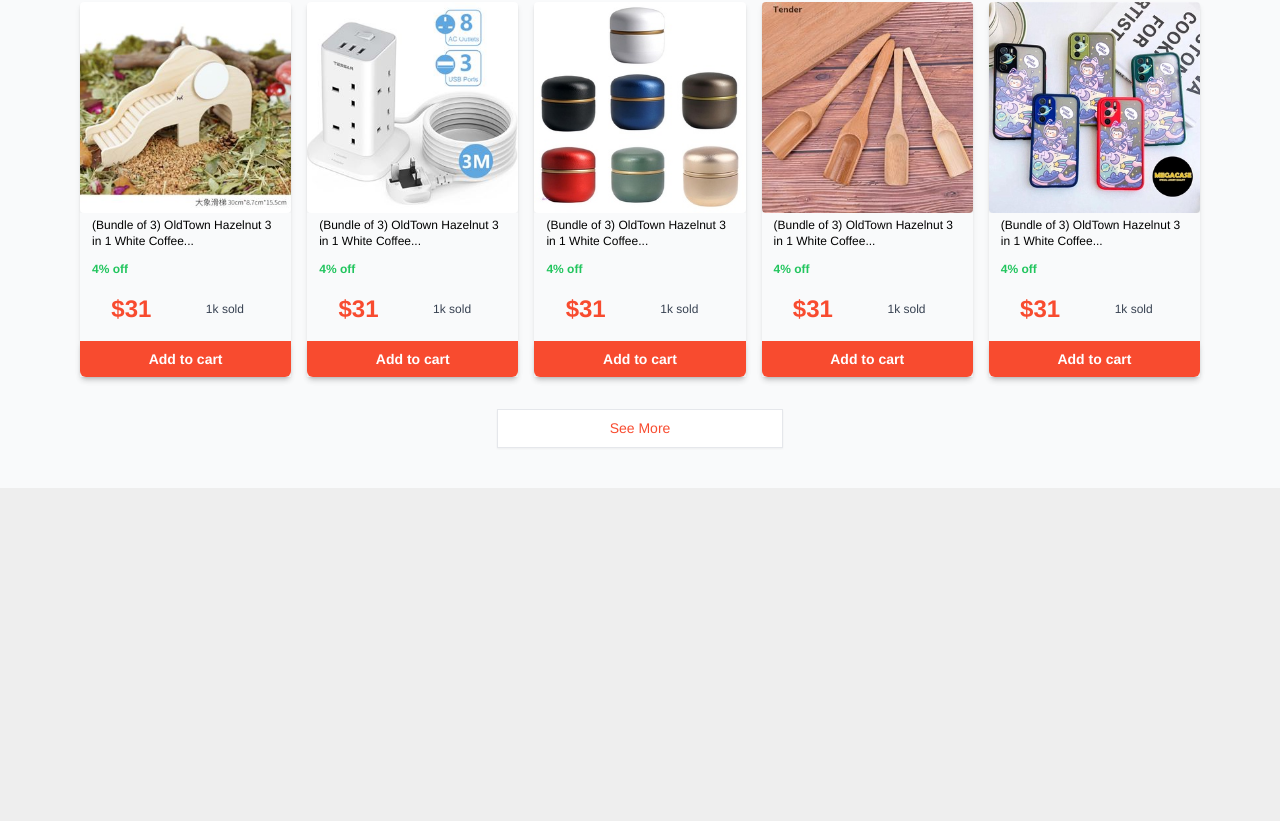
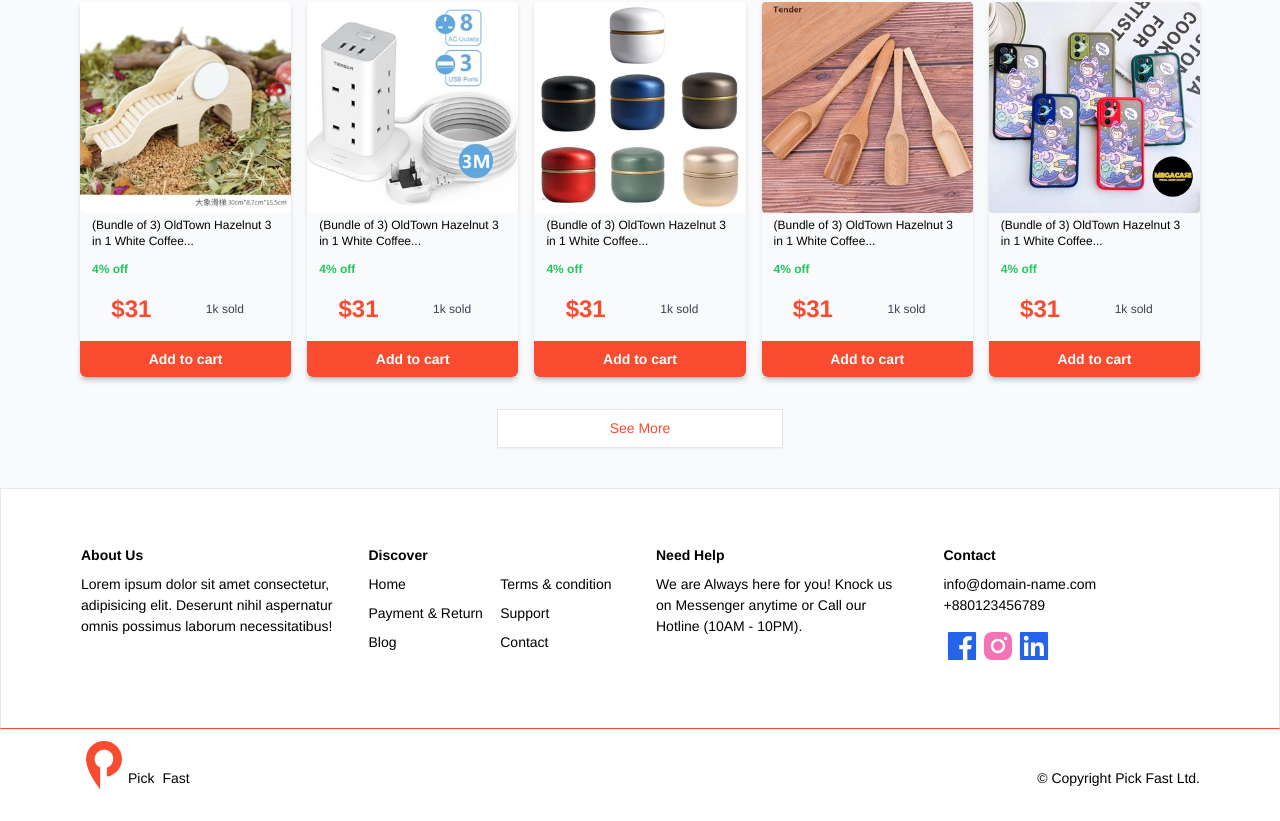
Before and after one commit to alhabib911/pick-fast, a React (Create React App) app: page /home in a window 1280 px wide. Shown: the part 3204-4025 px from the top of the page. Before the commit the page ends 3692 px from the top, so only its background shows below. Built offline with nearby package versions, Linux system fonts and the light colour scheme.

Commit message:
footer done

```diff
--- a/src/Components/Common/Footer/Footer.js
+++ b/src/Components/Common/Footer/Footer.js
@@ -1,9 +1,68 @@
 import React from 'react';
+import { AiFillFacebook, AiFillInstagram, AiFillLinkedin } from 'react-icons/ai';
+import { SiPlayerdotme } from 'react-icons/si';
+import { Link } from 'react-router-dom';
 
 const Footer = () => {
     return (
-        <div>
-            Footer
+        <div className='bg-white'>
+            <div className='border border-b-[#F84B2F]'>
+                <div className='mx-20 pt-12 pb-16 flex gap-8'>
+                    <div className='w-1/4'>
+                        <h3 className='font-semibold py-2'>About Us</h3>
+                        <p>Lorem ipsum dolor sit amet consectetur, adipisicing elit. Deserunt nihil aspernatur omnis possimus laborum necessitatibus!</p>
+                    </div>
+                    <div className='w-1/4'>
+                        <h3 className='font-semibold py-2'>Discover</h3>
+                        <div>
+                            <ul className='grid grid-cols-2 gap-2'>
+                                <Link to='/'><li>Home</li></Link>
+                                <Link to='/'><li>Terms & condition</li></Link>
+                                <Link to='/'><li>Payment & Return</li></Link>
+                                <Link to='/'><li>Support</li></Link>
+                                <Link to='/'><li>Blog</li></Link>
+                                <Link to='/'><li>Contact</li></Link>
+                            </ul>
+                        </div>
+                    </div>
+                    <div className='w-1/4'>
+                        <h3 className='font-semibold py-2'>Need Help</h3>
+                        <p>We are Always here for you! Knock us on Messenger anytime or Call our Hotline (10AM - 10PM).</p>
+                    </div>
+                    <div className='w-1/4'>
+                        <div>
+                            <h3 className='font-semibold py-2'>Contact</h3>
+                            <p>info@domain-name.com</p>
+                            <p>+880123456789</p>
+                        </div>
+                        <div className='text-4xl flex pt-3'>
+                            <div className='text-blue-600'>
+                                <Link to='/'><AiFillFacebook /></Link>
+                            </div>
+                            <div className='text-pink-400'>
+                                <Link to='/'><AiFillInstagram /></Link>
+                            </div>
+                            <div className='text-blue-600'>
+                                <Link to='/'><AiFillLinkedin /></Link>
+                            </div>
+                        </div>
+                    </div>
+                </div>
+            </div>
+            <div className='mx-20 pb-8 flex items-end justify-between'>
+                <div className='flex justify-start items-end pt-3 w-1/4'>
+                    <div className='flex items-end'>
+                        <h1 className='font-bold text-5xl text-[#F84B2F]'><SiPlayerdotme /> </h1>
+                        <h3 className='pr-2'>Pick</h3>
+                    </div>
+                    <div>
+                        <h3>Fast</h3>
+                    </div>
+                </div>
+                <div>
+                    <p>© Copyright Pick Fast Ltd.</p>
+                </div>
+            </div>
         </div>
     );
 };
--- a/src/Components/HomePage/HomeOne/HomeOne.js
+++ b/src/Components/HomePage/HomeOne/HomeOne.js
@@ -8,7 +8,7 @@
         <div>
             <Navbar/>
             <BodyOne/>
-            {/* <Footer/> */}
+            <Footer/>
         </div>
     );
 };
```
